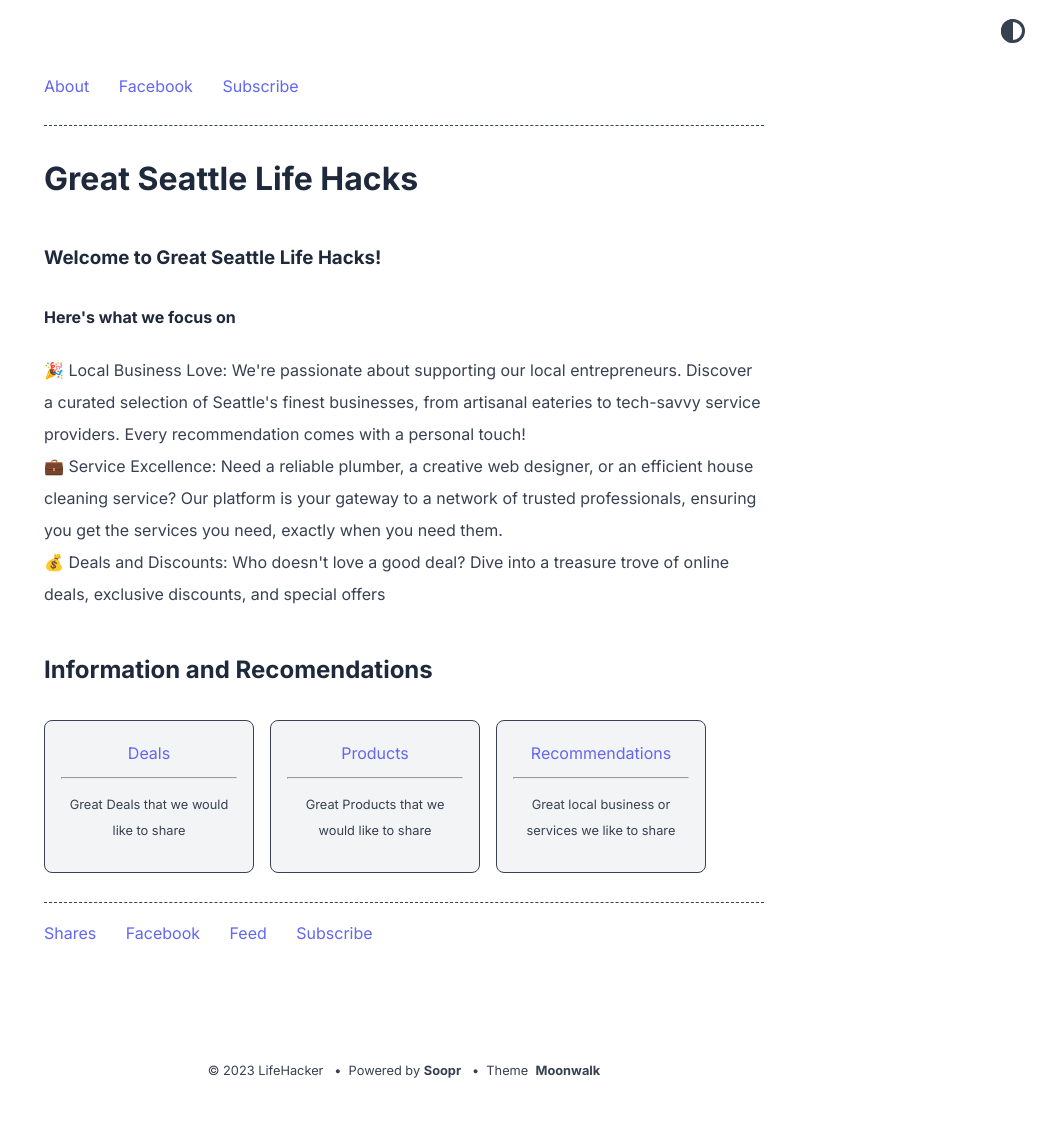
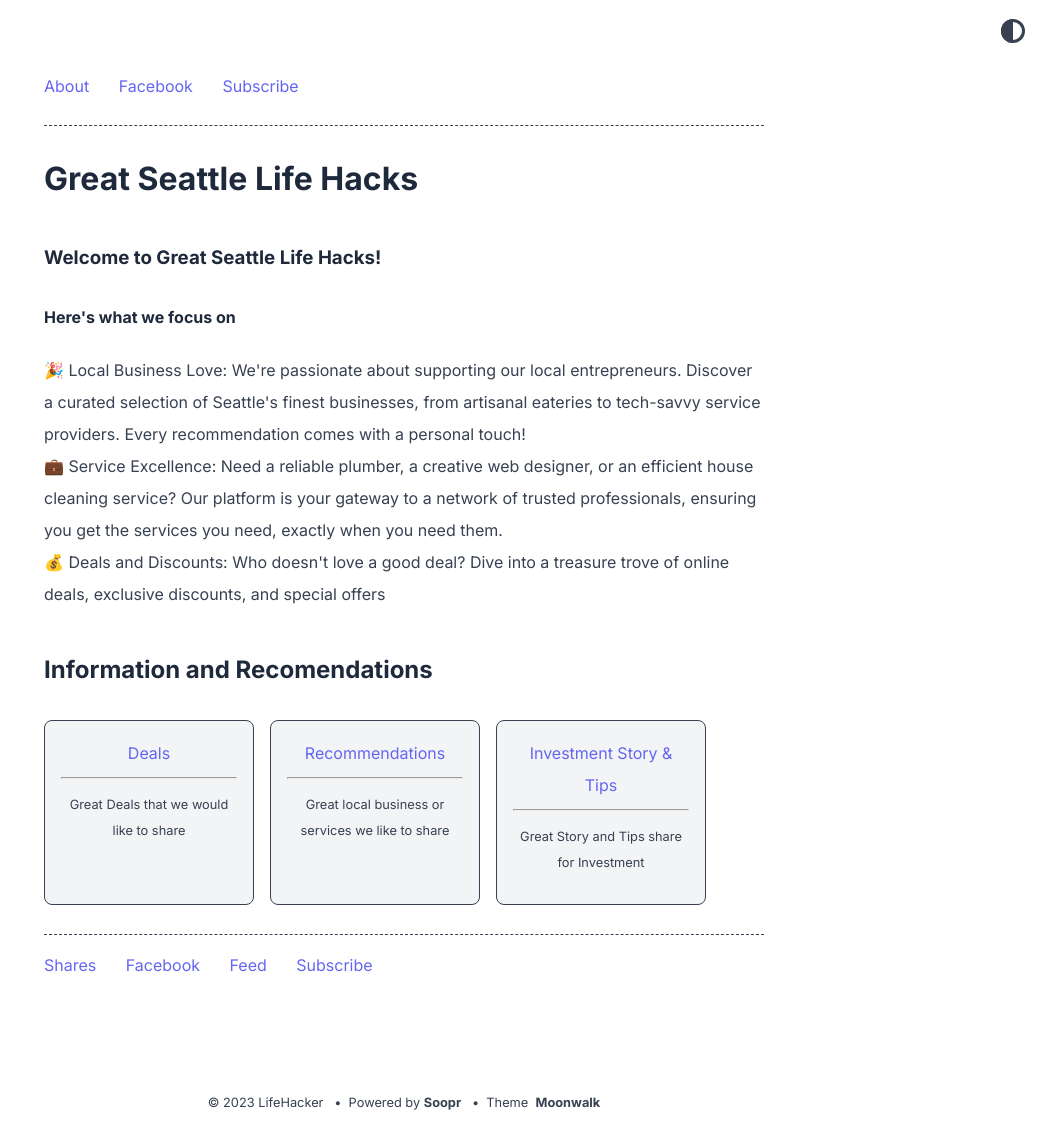
Before and after one commit to jingtingofkirkland/lifehacks, a Jekyll site: the page built from index.md, in a window 1280 px wide. Shown: the whole page, without its empty margins (236-1280 px from the left). Built offline with Jekyll 4.4.1, drawn with Linux system fonts in a browser that asks for light colours; before the commit the page ends 1096 px from its top, so only the background shows below that.

Commit message:
link to investiment

```diff
--- a/_config.yml
+++ b/_config.yml
@@ -10,7 +10,7 @@ description: > # description of the site (multiple lines allowed)
 
 permalink: /:slug
 
-favicon: "./logo.jpeg" # relative path to site's favicon
+favicon: "./logo.png" # relative path to site's favicon
 
 
 #theme: moonwalk # if you are using GitHub Pages, change it to remote_theme: abhinavs/moonwalk
--- a/_data/home.yml
+++ b/_data/home.yml
@@ -10,12 +10,12 @@ project_entries:
   - title: Deals
     url: share
     desc: Great Deals that we would like to share
-  - title: Products
-    url: share
-    desc: Great Products that we would like to share
   - title: Recommendations
     url: business
     desc: Great local business or services we like to share
+  - title: Investment Story & Tips
+    url: https://investment.zeey.foundation/
+    desc: Great Story and Tips share for Investment
 
 old_project_entries:
 
```
